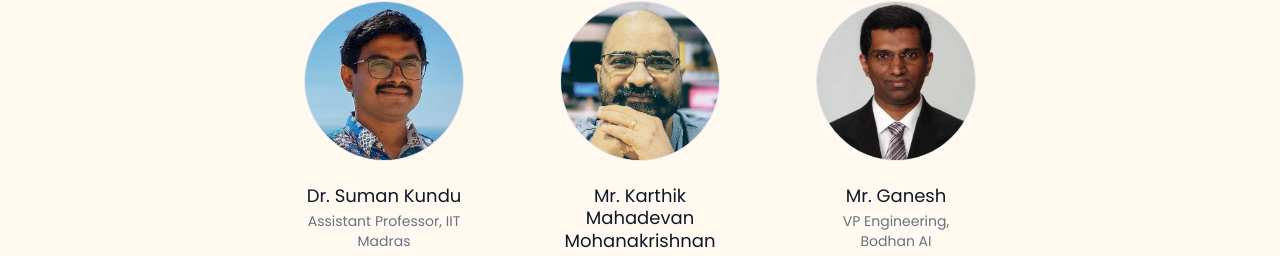
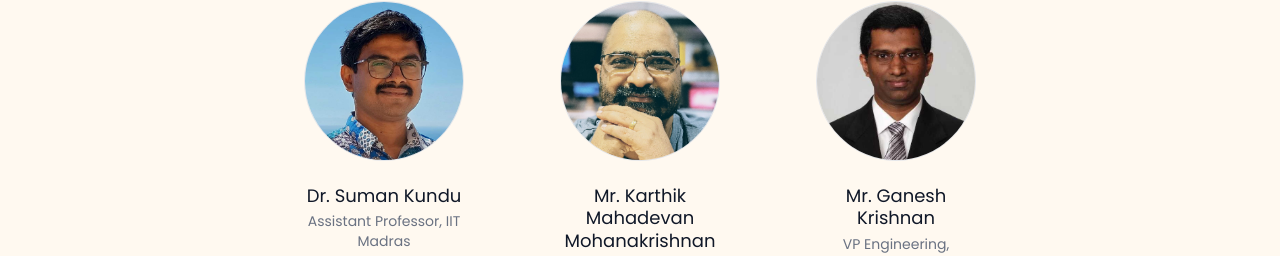
Before and after one commit to Bodhan-AI/Website, a React (Vite) app: page / in a window 1280 px wide. Shown: the part 4938-5194 px from the top of the page. Built offline with nearby package versions, Linux system fonts and the light colour scheme; no server answers.

Commit message:
update name of Mr. Ganesh to Mr. Ganesh Krishnan in Team.jsx

```diff
--- a/src/features/home/components/Team.jsx
+++ b/src/features/home/components/Team.jsx
@@ -79,7 +79,7 @@ const Team = () => {
             image: karthikMahaImg
         },
         {
-            name: "Mr. Ganesh",
+            name: "Mr. Ganesh Krishnan",
             role: "VP Engineering, Bodhan AI",
             image: ganeshImg
         },
```
